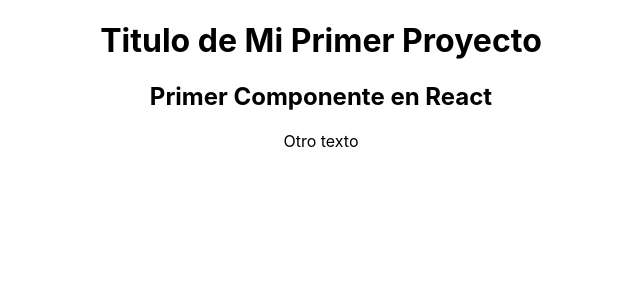
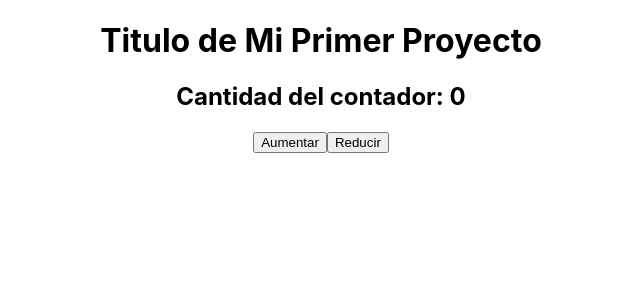
Before and after one commit to soniacastromartel/primerproyectoReact, a React (Create React App) app in the folder my-app/: page / in a window 1280 px wide. Shown: the top 300 px of the page, without its empty margins (319-959 px from the left). Built offline with nearby package versions, Linux system fonts and the light colour scheme.

Commit message:
1.3 Hook useState

```diff
--- a/my-app/src/App.jsx
+++ b/my-app/src/App.jsx
@@ -1,12 +1,11 @@
 import React from 'react';
 import './App.css';
-import Hola from './components/Hola';
-
+import { Contador } from './components/Contador';
 function App() {
   return (
     <div className="App">
      <h1>Titulo de Mi Primer Proyecto</h1>
-     <Hola></Hola>
+     <Contador></Contador>
     </div>
   );
 }
--- /dev/null
+++ b/my-app/src/components/Contador.jsx
@@ -0,0 +1,20 @@
+import React, {Fragment, useState} from 'react'
+
+export const Contador = () => {
+    const [numero, setNumero] = useState(0)
+    const Aumentar = () => {
+        setNumero (numero + 1)
+    }
+
+    const Reducir = () =>{
+        setNumero(numero - 1)
+    }
+    return (
+        <Fragment>
+            <h2> Cantidad del contador: {numero} </h2>
+            <button onClick={Aumentar}>Aumentar</button>
+            <button onClick={Reducir}>Reducir</button>
+
+        </Fragment>
+    )
+}
```
